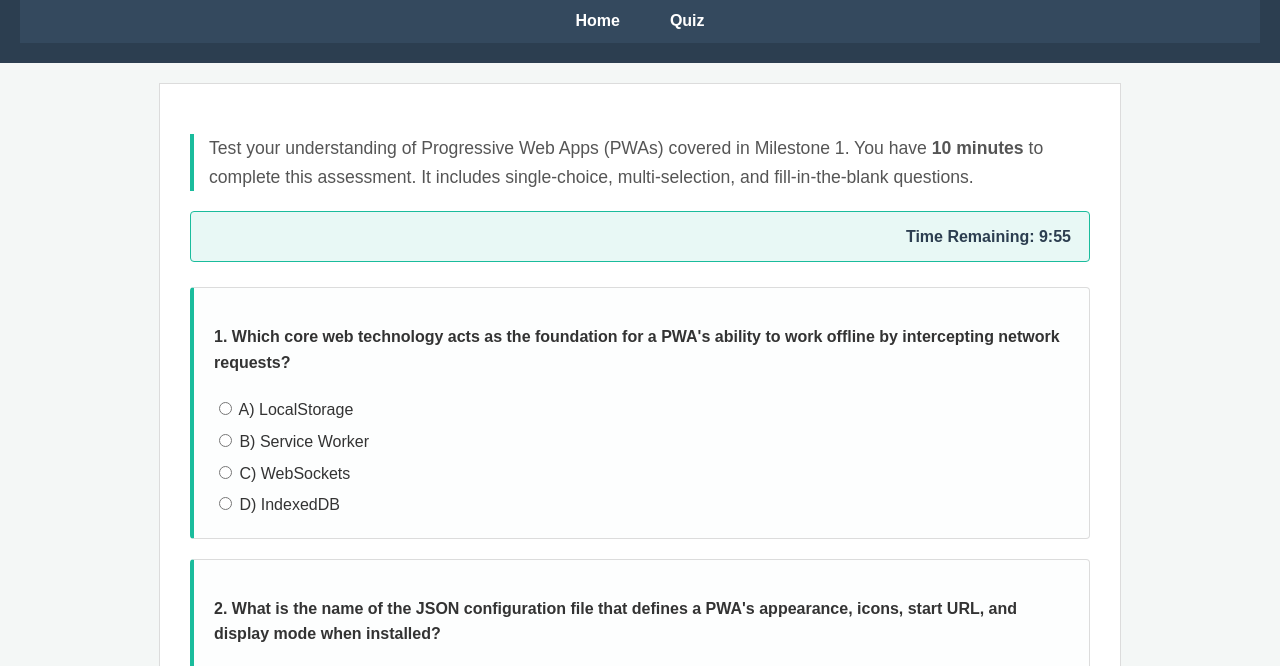
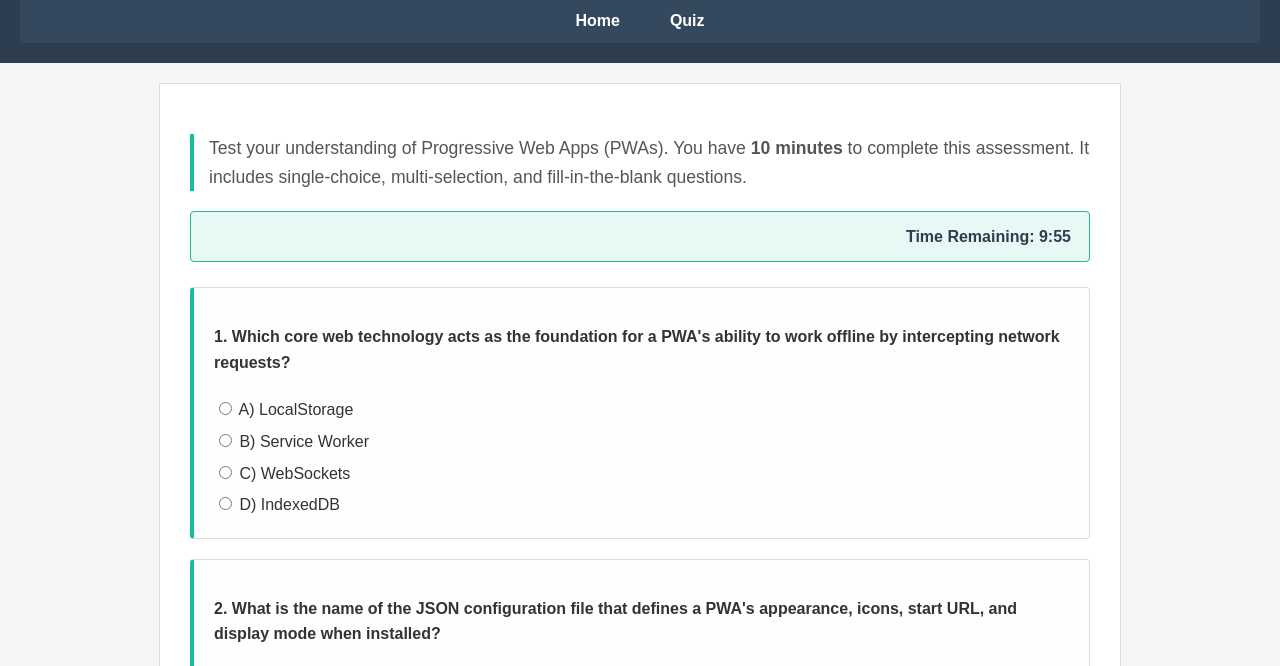
Before and after one commit to jinnnguyen/jinnnguyen.github.io, a plain HTML site: page quiz.html in a window 1280 px wide. Shown: the part 123-789 px from the top of the page. Drawn offline with Linux system fonts and the light colour scheme.

Commit message:
Remove 'covered in Milestone 1' from intro text

```diff
--- a/quiz.html
+++ b/quiz.html
@@ -21,7 +21,7 @@
     <main>
         <!-- Intro Abstract styled with your style.css ID -->
         <div id="intro-abstract">
-            <p>Test your understanding of Progressive Web Apps (PWAs) covered in Milestone 1. You have <strong>10 minutes</strong> to complete this assessment. It includes single-choice, multi-selection, and fill-in-the-blank questions.</p>
+            <p>Test your understanding of Progressive Web Apps (PWAs). You have <strong>10 minutes</strong> to complete this assessment. It includes single-choice, multi-selection, and fill-in-the-blank questions.</p>
         </div>
 
         <!-- Timer Display Box -->
```
